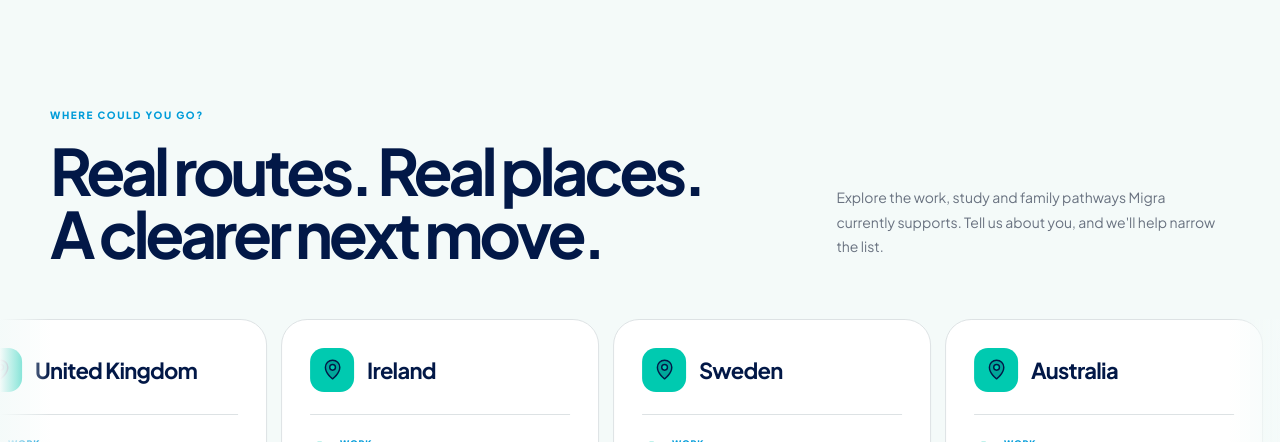
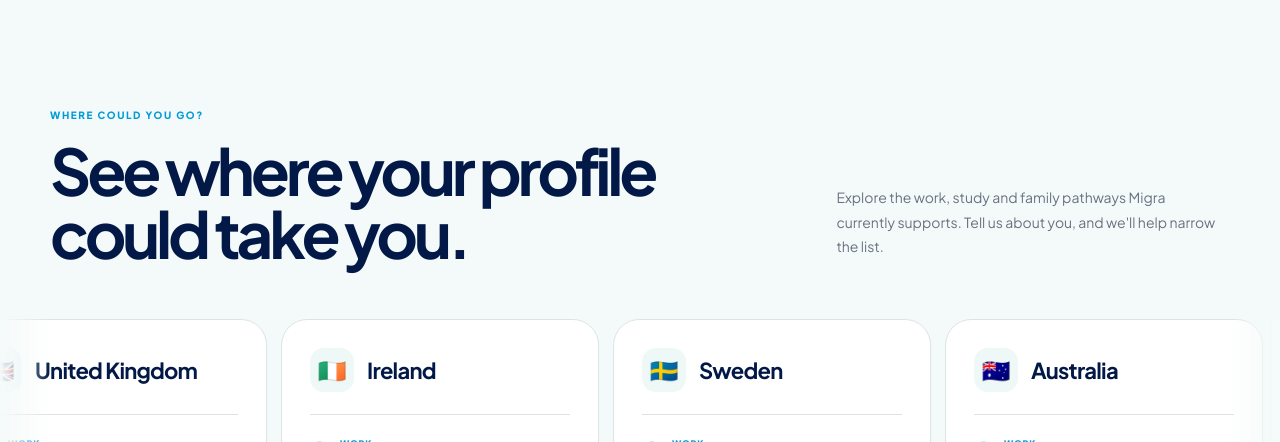
Before and after one commit to jettythegeek/migra, a Next.js app: page / in a window 1280 px wide. Shown: the part 4720-5162 px from the top of the page. Built offline with nearby package versions, Linux system fonts and the light colour scheme.

Commit message:
Refine destinations headline and add flags

```diff
--- a/app/page.tsx
+++ b/app/page.tsx
@@ -23,7 +23,6 @@ import {
   ArrowRight as PhosphorArrowRight,
   Briefcase as PhosphorBriefcase,
   GraduationCap as PhosphorGraduationCap,
-  MapPin,
   UsersThree,
 } from "@phosphor-icons/react";
 import { AnimatePresence, motion } from "motion/react";
@@ -59,10 +58,12 @@ const paths = [
 const destinations = [
   {
     country: "Canada",
+    flag: "🇨🇦",
     routes: [{ type: "Work", name: "Skilled Worker Pathway" }],
   },
   {
     country: "United Kingdom",
+    flag: "🇬🇧",
     routes: [
       { type: "Work", name: "Skilled Worker Route" },
       { type: "Family", name: "Family Route" },
@@ -70,6 +71,7 @@ const destinations = [
   },
   {
     country: "Ireland",
+    flag: "🇮🇪",
     routes: [
       { type: "Work", name: "Critical Skills Employment Permit" },
       { type: "Study", name: "Study Route" },
@@ -77,10 +79,12 @@ const destinations = [
   },
   {
     country: "Sweden",
+    flag: "🇸🇪",
     routes: [{ type: "Work", name: "Work Permit Route" }],
   },
   {
     country: "Australia",
+    flag: "🇦🇺",
     routes: [
       { type: "Work", name: "Skilled Independent Visa" },
       { type: "Study", name: "Study Route" },
@@ -88,10 +92,12 @@ const destinations = [
   },
   {
     country: "Netherlands",
+    flag: "🇳🇱",
     routes: [{ type: "Work", name: "Highly Skilled Migrant Route" }],
   },
   {
     country: "Estonia",
+    flag: "🇪🇪",
     routes: [{ type: "Work", name: "Work Permit Route" }],
   },
 ];
@@ -659,7 +665,7 @@ export default function Home() {
           <header className="destinations-head">
             <div>
               <span>WHERE COULD YOU GO?</span>
-              <h2>Real routes. Real places. A clearer next move.</h2>
+              <h2>See where your profile could take you.</h2>
             </div>
             <p>
               Explore the work, study and family pathways Migra currently
@@ -678,9 +684,7 @@ export default function Home() {
                 {destinations.map((destination) => (
                   <article key={destination.country}>
                     <div className="destination-title">
-                      <span>
-                        <MapPin size={23} weight="duotone" />
-                      </span>
+                      <span>{destination.flag}</span>
                       <h3>{destination.country}</h3>
                     </div>
                     <div className="destination-routes">
--- a/app/refinements.css
+++ b/app/refinements.css
@@ -130,8 +130,9 @@
   place-items: center;
   flex: none;
   border-radius: 14px;
-  background: var(--teal);
-  color: var(--navy);
+  background: #eef8f7;
+  font-size: 23px;
+  line-height: 1;
 }
 .destination-title h3 {
   margin: 0;
```
